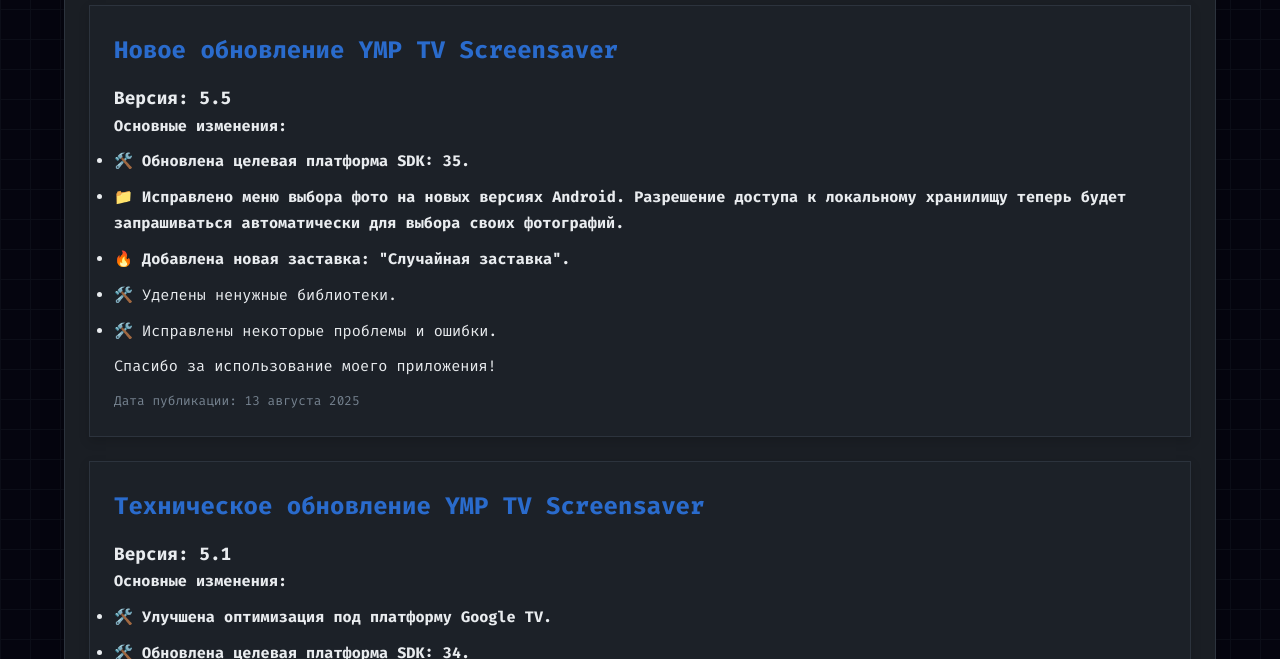
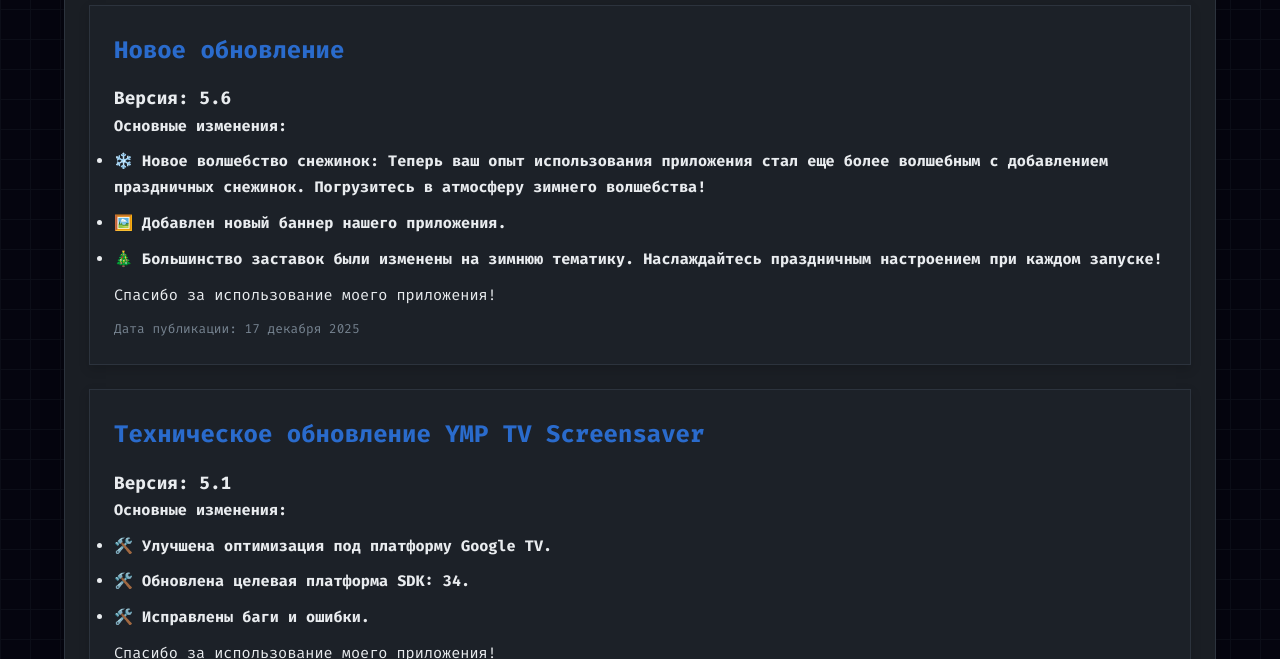
Before and after one commit to YMP-CO/YMP_TV_Screensaver, a plain HTML site: page News/ru/index.html in a window 1280 px wide. Shown: the part 141-800 px from the top of the page. Drawn offline with Linux system fonts and the light colour scheme.

Commit message:
//New update
Version: 5.6
Main changes:
    1.❄️ New Snowflake Magic: Your app experience is now even more magical with the addition of festive snowflakes. Immerse yourself in the atmosphere of winter magic!
    2.🖼️ Added a new banner for our app.
    3.🎄 Most of the screensavers have been changed to winter theme. Enjoy the festive mood at every launch!

```diff
--- a/News/ru/index.html
+++ b/News/ru/index.html
@@ -178,20 +178,18 @@
     </div>
     <div class="terminal-body">
       <h1>💠Новости приложения</h1>
-       <div class="card">
-        <h2>Новое обновление YMP TV Screensaver</h></h2>
-        <h3>Версия: 5.5</h3>
+      <div class="card">
+        <h2>Новое обновление</h></h2>
+        <h3>Версия: 5.6</h3>
         <h4>Основные изменения:</h4>
           <ul>
-            <li><strong>🛠️ Обновлена целевая платформа SDK: 35.</strong></li>
-            <li><strong>📁 Исправлено меню выбора фото на новых версиях Android. Разрешение доступа к локальному хранилищу теперь будет запрашиваться автоматически для выбора своих фотографий.</strong></li>
-            <li><strong>🔥 Добавлена новая заставка: "Случайная заставка".</strong></li>
-            <li>🛠️ Уделены ненужные библиотеки.</li>
-            <li>🛠️ Исправлены некоторые проблемы и ошибки.</li>
+            <li><strong>❄️ Новое волшебство снежинок: Теперь ваш опыт использования приложения стал еще более волшебным с добавлением праздничных снежинок. Погрузитесь в атмосферу зимнего волшебства!</strong></li>
+            <li><strong>🖼️ Добавлен новый баннер нашего приложения.</strong></li>
+            <li><strong>🎄 Большинство заставок были изменены на зимнюю тематику. Наслаждайтесь праздничным настроением при каждом запуске!</strong></li>
           </ul>
 
           <p>Спасибо за использование моего приложения!</p>
-        <small>Дата публикации: 13 августа 2025</small>
+        <small>Дата публикации: 17 декабря 2025</small>
       </div>
        <div class="card">
         <h2>Техническое обновление YMP TV Screensaver</h></h2>
@@ -203,7 +201,7 @@
             <li><strong>🛠️ Исправлены баги и ошибки.</strong></li>
           </ul>
 
-          <p>В течение нескольких недель выйдет большое обновление!</p>
+          <p>Спасибо за использование моего приложения!</p>
         <small>Дата публикации: 24 июля 2025</small>
       </div>
       <div class="card">
```
Also changed, not shown: News/en/index.html (+14 -0 lines).
